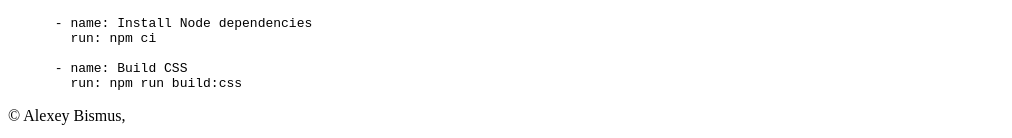
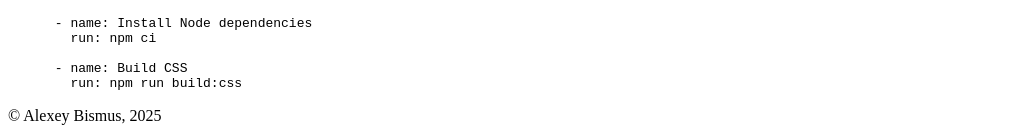
Before and after one commit to bismus-le-sha/python_mkdocs, an MkDocs documentation site: the page built from docs/custom-theme-guid.md, in a window 1280 px wide and 900 px high, scrolled down 2978 px. Shown: the part 759-897 px from the top of the window, without its empty margins (0-1012 px from the left). Built offline with MkDocs 1.6.1, drawn with Linux system fonts in a browser that asks for light colours.

Commit message:
fix: build time

```diff
--- a/theme/main.html
+++ b/theme/main.html
@@ -41,7 +41,12 @@
     <!-- Footer -->
     <footer class="bg-klein text-gray-200 p-4 mt-10 font-atkinson">
       <div class="container mx-auto text-center">
-        <p>© {{ config.site_author }}, {{ build_date }}</p>
+        <p>
+          © {{ config.site_author }},
+          <script>
+            document.write(new Date().getFullYear());
+          </script>
+        </p>
       </div>
     </footer>
 
```
